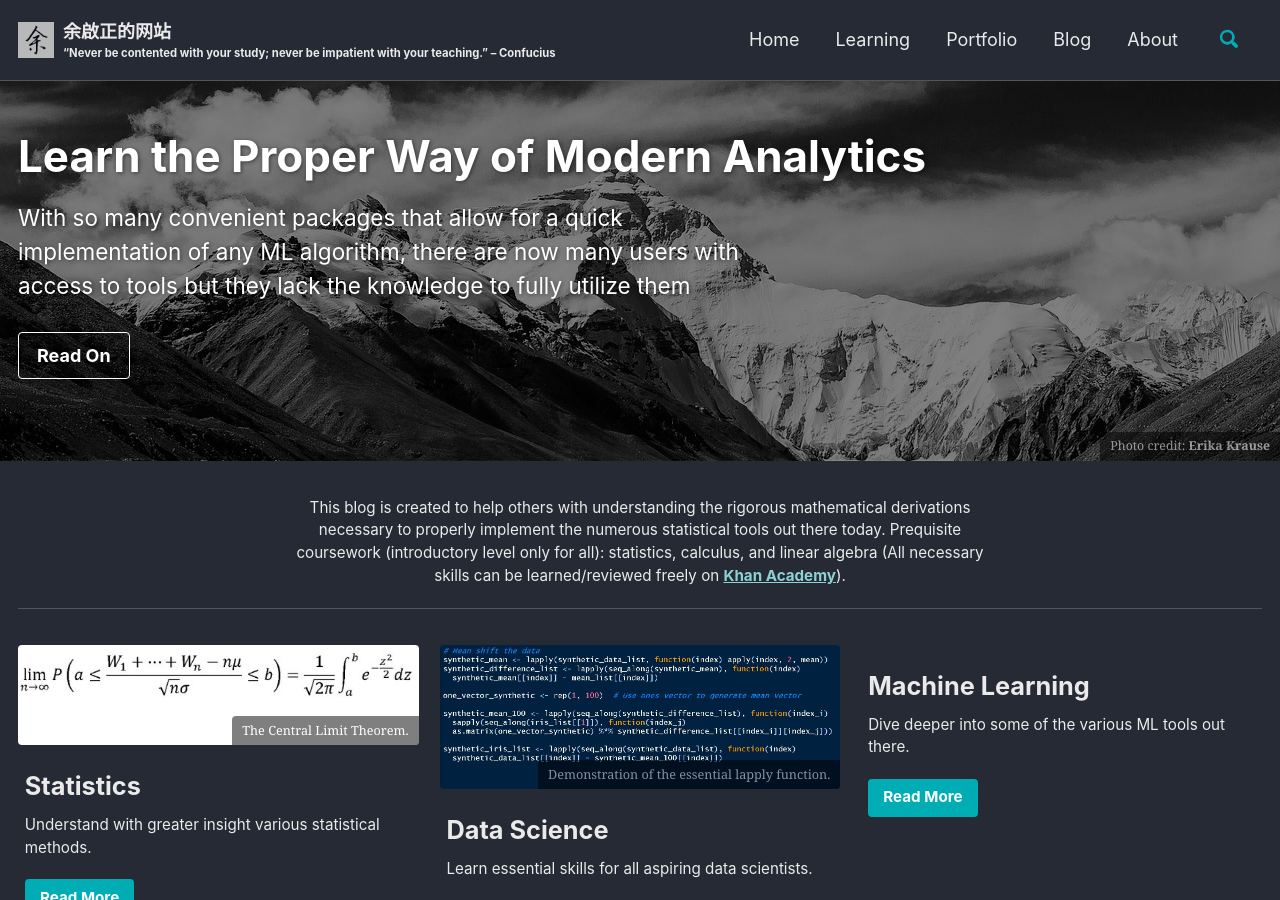
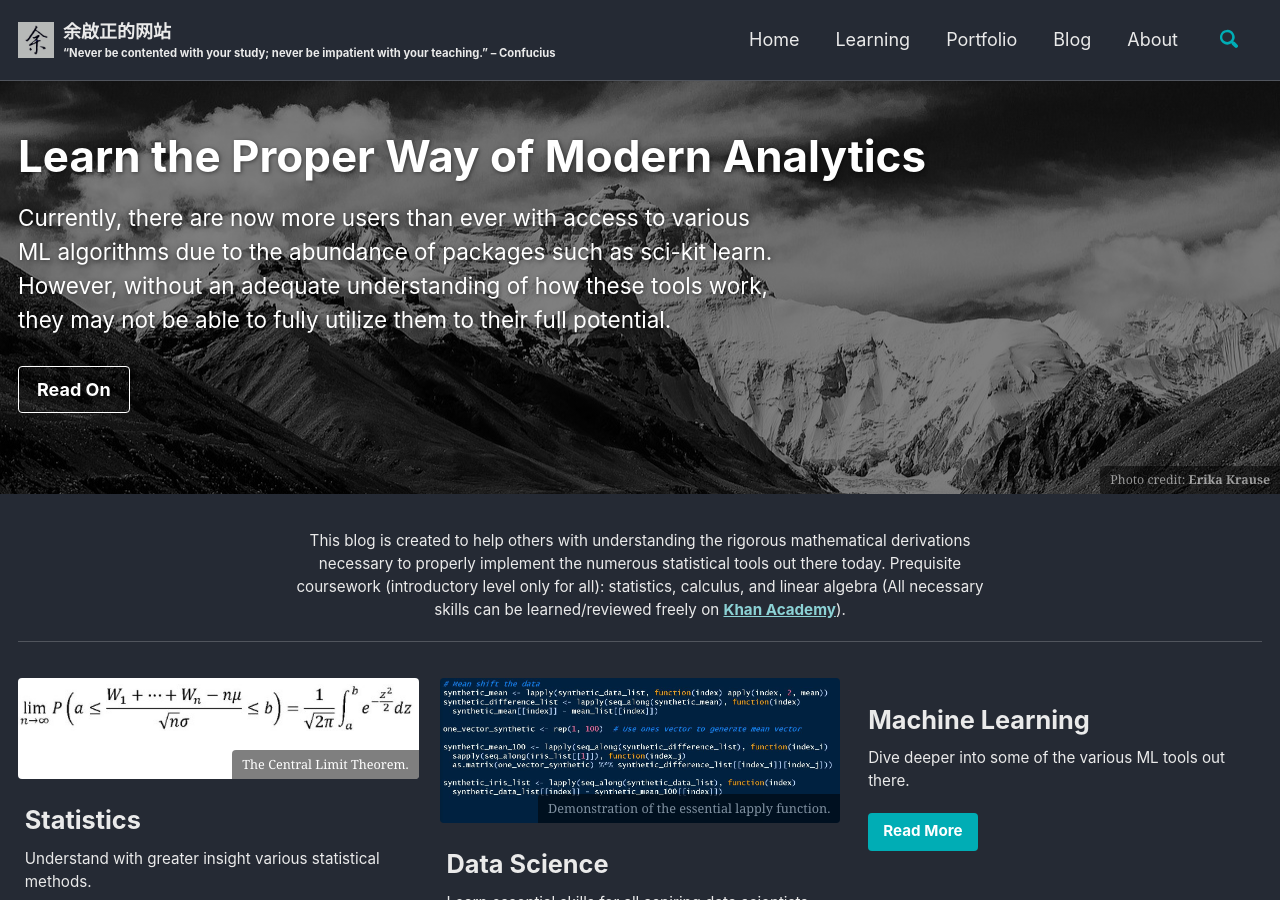
Before and after one commit to qzyu211/wang-zhan, a Jekyll site: the page built from _pages/splash_page.md, in a window 1280 px wide and 900 px high. Built offline with Jekyll 4.4.1, drawn with Linux system fonts in a browser that asks for light colours; cached includes are drawn as plain includes; nearby versions of some CDN libraries; the list of posts is cut into pages by our own code.

Commit message:
splash update

```diff
--- a/_pages/splash_page.md
+++ b/_pages/splash_page.md
@@ -11,7 +11,7 @@ header:
     - label: "Read On"
       url: "https://qzyu999.github.io/wang-zhan/learning/"
   caption: "Photo credit: [**Erika Krause**](https://pixabay.com/users/eknbg-10500861/)"
-excerpt: "With so many convenient packages that allow for a quick implementation of any ML algorithm, there are now many users with access to tools but they lack the knowledge to fully utilize them"
+excerpt: "Currently, there are now more users than ever with access to various ML algorithms due to the abundance of packages such as sci-kit learn. However, without an adequate understanding of how these tools work, they may not be able to fully utilize them to their full potential."
 intro:
   - excerpt: 'This blog is created to help others with understanding the rigorous mathematical derivations necessary to properly implement the numerous statistical tools out there today. Prequisite coursework (introductory level only for all): statistics, calculus, and linear algebra (All necessary skills can be learned/reviewed freely on [**Khan Academy**](https://www.khanacademy.org/math)).'
 feature_row:
```
Also changed, not shown: images/self_logo.JPG (added), images/self_logo2.png (added).
